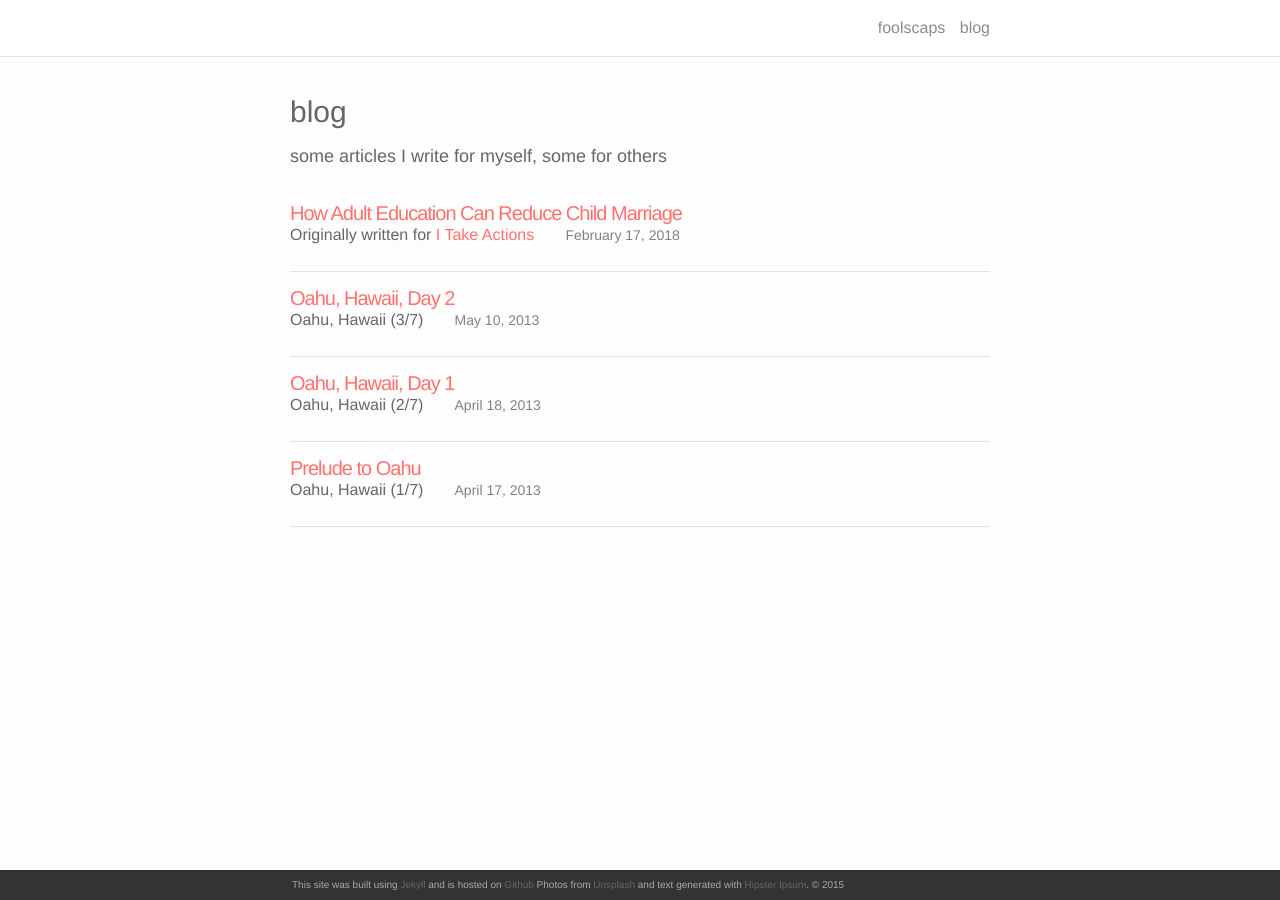
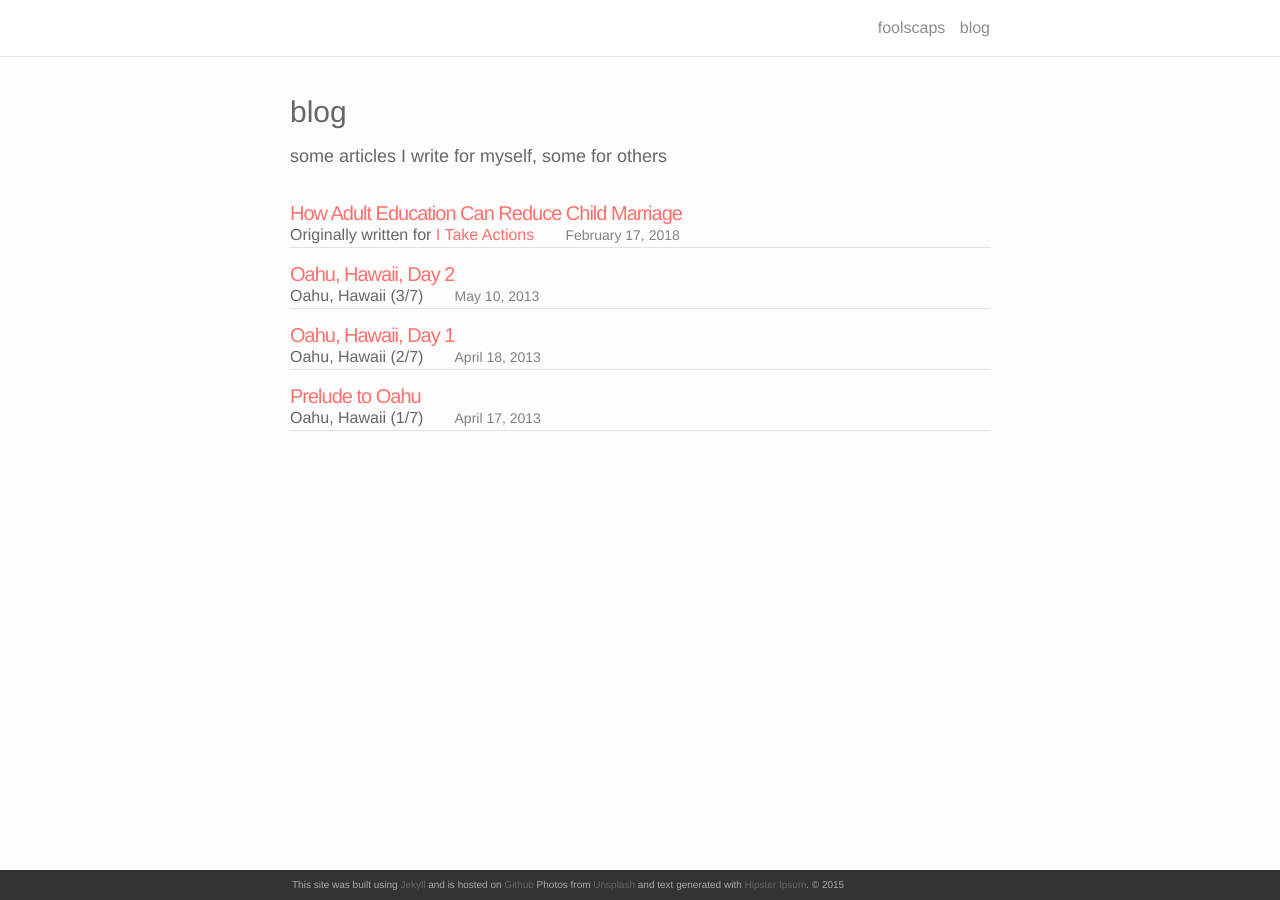
Before and after one commit to foolscaps/foolscaps.github.io, a Jekyll site: the page built from blog.md, in a window 1280 px wide. Built offline with Jekyll 4.4.1, drawn with Linux system fonts in a browser that asks for light colours; nearby versions of some CDN libraries.

Commit message:
Update blog.md

```diff
--- a/blog.md
+++ b/blog.md
@@ -12,7 +12,7 @@ description: some articles I write for myself, some for others
                 <h3><a class="post-title" href="{{ post.url | prepend: site.baseurl }}">{{ post.title }}</a></h3>
                 <span class="post-list-description">{{ post.description }}</span> &nbsp; &nbsp; &nbsp;
                 <span class="post-list-meta">{{ post.date | date: '%B %-d, %Y' }}</span>
-                <br/><br/>
+                <h3></h3>
                 <hr/>
             </li>
         {% endif %}
```
